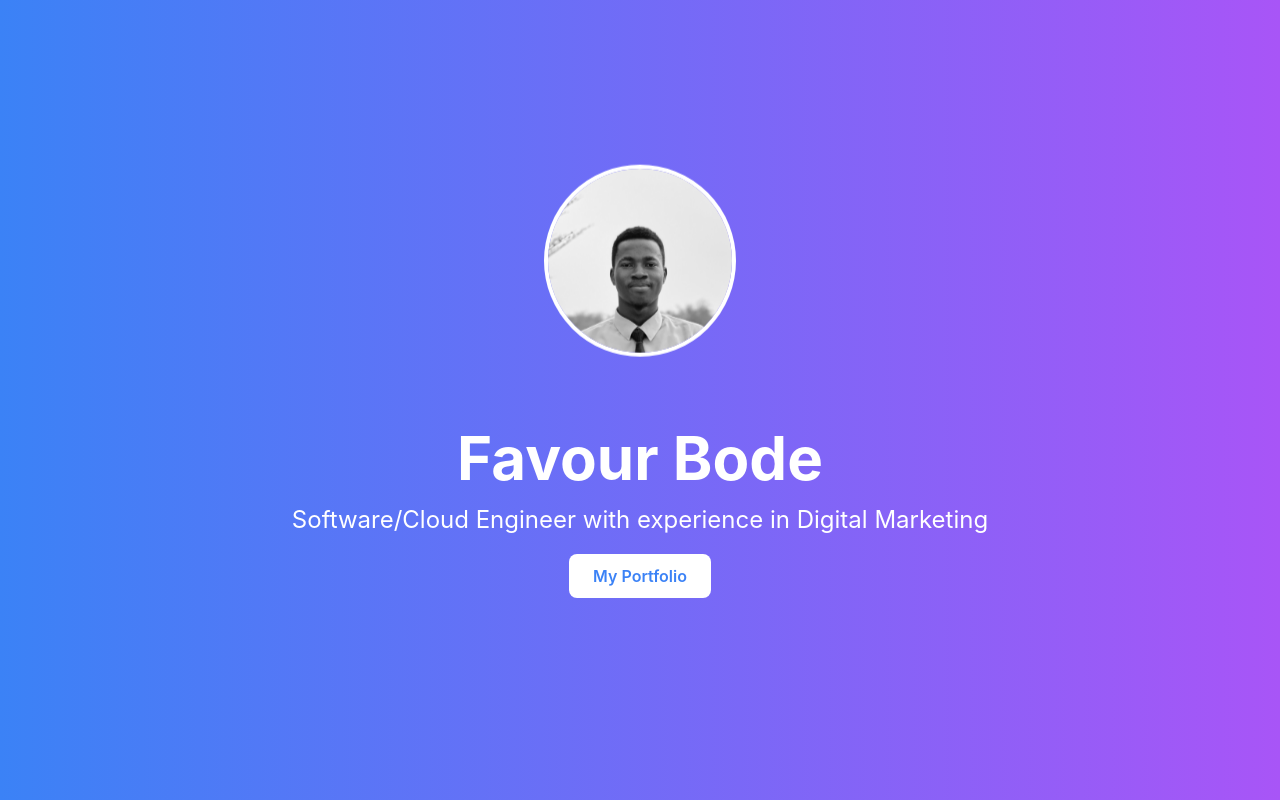
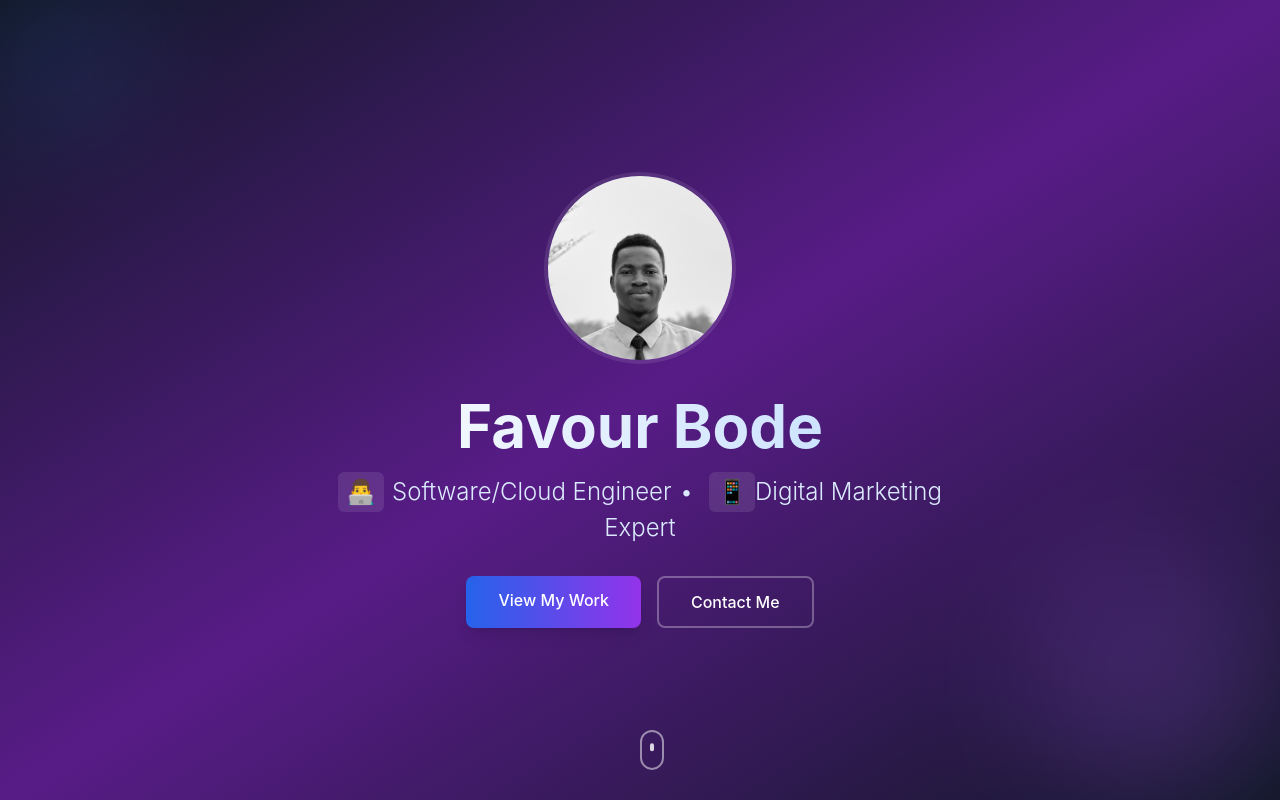
Before and after one commit to bodefavour/bodefh, a React (Create React App) app: page / in a window 1280 px wide. Shown: the top 800 px of the page. Built offline with nearby package versions, Linux system fonts and the light colour scheme.

Commit message:
Update Hero.tsx

```diff
--- a/src/components/Hero.tsx
+++ b/src/components/Hero.tsx
@@ -1,27 +1,82 @@
 import React from 'react';
+import { motion } from 'framer-motion';
 
 const Hero: React.FC = () => {
   return (
-    <section className="flex flex-col items-center justify-center h-screen bg-gradient-to-r from-blue-500 to-purple-500 text-white">
-      <div className="container mx-auto px-4 flex flex-col items-center justify-center space-y-6 text-center animate-fadeIn">
-        {/* Profile Picture */}
-        <div className="relative animate-bounce">
+    <section className="relative h-screen bg-gradient-to-br from-gray-900 via-purple-900 to-gray-900 overflow-hidden">
+      {/* Animated background elements */}
+      <div className="absolute inset-0 opacity-20">
+        <div className="absolute top-0 left-0 w-32 h-32 bg-blue-500 rounded-full filter blur-3xl"></div>
+        <div className="absolute bottom-0 right-0 w-64 h-64 bg-purple-500 rounded-full filter blur-3xl"></div>
+      </div>
+
+      <div className="container mx-auto px-4 h-full flex flex-col justify-center items-center relative z-10">
+        <motion.div
+          initial={{ opacity: 0, y: 20 }}
+          animate={{ opacity: 1, y: 0 }}
+          transition={{ duration: 0.8 }}
+          className="text-center"
+        >
+          {/* Profile Picture with techy border */}
+          <div className="relative mx-auto mb-8 w-48 h-48 rounded-full border-4 border-white/10 backdrop-blur-sm overflow-hidden">
+            <div className="absolute inset-0 bg-gradient-to-r from-blue-500 to-purple-600 opacity-30"></div>
             <img
               src={require('../assets/images/Favour.jpg')}
               alt="Favour's Profile"
-            className="w-48 h-48 rounded-full border-4 border-white object-cover"
+              className="w-full h-full object-cover relative z-10"
             />
+            <div className="absolute inset-0 border-2 border-white/20 rounded-full pointer-events-none"></div>
           </div>
-      <div className="text-center text-white">
-        <h1 className="text-6xl font-bold mb-4">Favour Bode</h1>
-        <p className="text-2xl mb-7">Software/Cloud Engineer with experience in Digital Marketing</p>
-        <a
+
+          <h1 className="text-5xl md:text-6xl font-bold mb-4 bg-clip-text text-transparent bg-gradient-to-r from-white to-blue-200">
+            Favour Bode
+          </h1>
+
+          <div className="max-w-2xl mx-auto">
+            <p className="text-xl md:text-2xl mb-8 text-blue-100 font-light">
+              <span className="inline-block px-2 py-1 bg-white/10 rounded-md backdrop-blur-sm mr-2">👨‍💻</span>
+              Software/Cloud Engineer
+              <span className="mx-2">•</span>
+              <span className="inline-block px-2 py-1 bg-white/10 rounded-md backdrop-blur-sm ml-2">📱</span>
+              Digital Marketing Expert
+            </p>
+
+            <div className="flex flex-wrap justify-center gap-4">
+              <motion.a
+                whileHover={{ scale: 1.05 }}
+                whileTap={{ scale: 0.95 }}
                 href="#portfolio"
-          className="bg-white text-blue-500 font-semibold px-6 py-3 rounded-lg transition hover:bg-blue-500 hover:text-white"
+                className="px-8 py-3 bg-gradient-to-r from-blue-600 to-purple-600 rounded-lg font-medium text-white shadow-lg hover:shadow-xl transition-all"
               >
-          My Portfolio
-        </a>
+                View My Work
+              </motion.a>
+
+              <motion.a
+                whileHover={{ scale: 1.05 }}
+                whileTap={{ scale: 0.95 }}
+                href="#contact"
+                className="px-8 py-3 border-2 border-white/30 rounded-lg font-medium text-white hover:bg-white/10 transition-all"
+              >
+                Contact Me
+              </motion.a>
             </div>
+          </div>
+        </motion.div>
+
+        {/* Animated scroll indicator */}
+        <motion.div
+          animate={{ y: [0, 10, 0] }}
+          transition={{ repeat: Infinity, duration: 2 }}
+          className="absolute bottom-10 left-1/2 transform -translate-x-1/2"
+        >
+          <div className="w-6 h-10 border-2 border-white/50 rounded-full flex justify-center">
+            <motion.div
+              animate={{ y: [0, 5, 0], opacity: [0.5, 1, 0.5] }}
+              transition={{ repeat: Infinity, duration: 1.5 }}
+              className="w-1 h-2 bg-white rounded-full mt-2"
+            ></motion.div>
+          </div>
+        </motion.div>
       </div>
     </section>
   );
```
Lines whose indentation alone changed are shown as unchanged.
